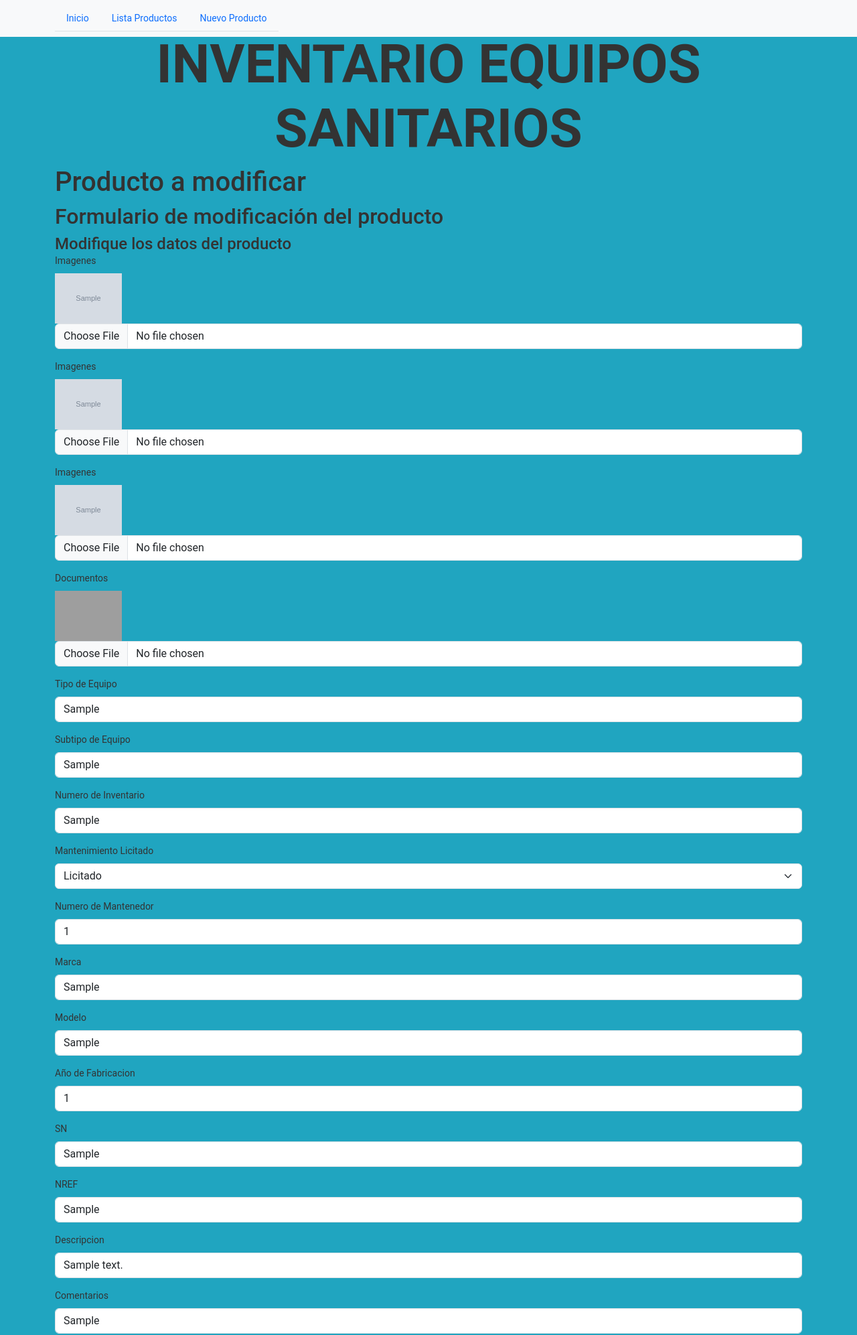
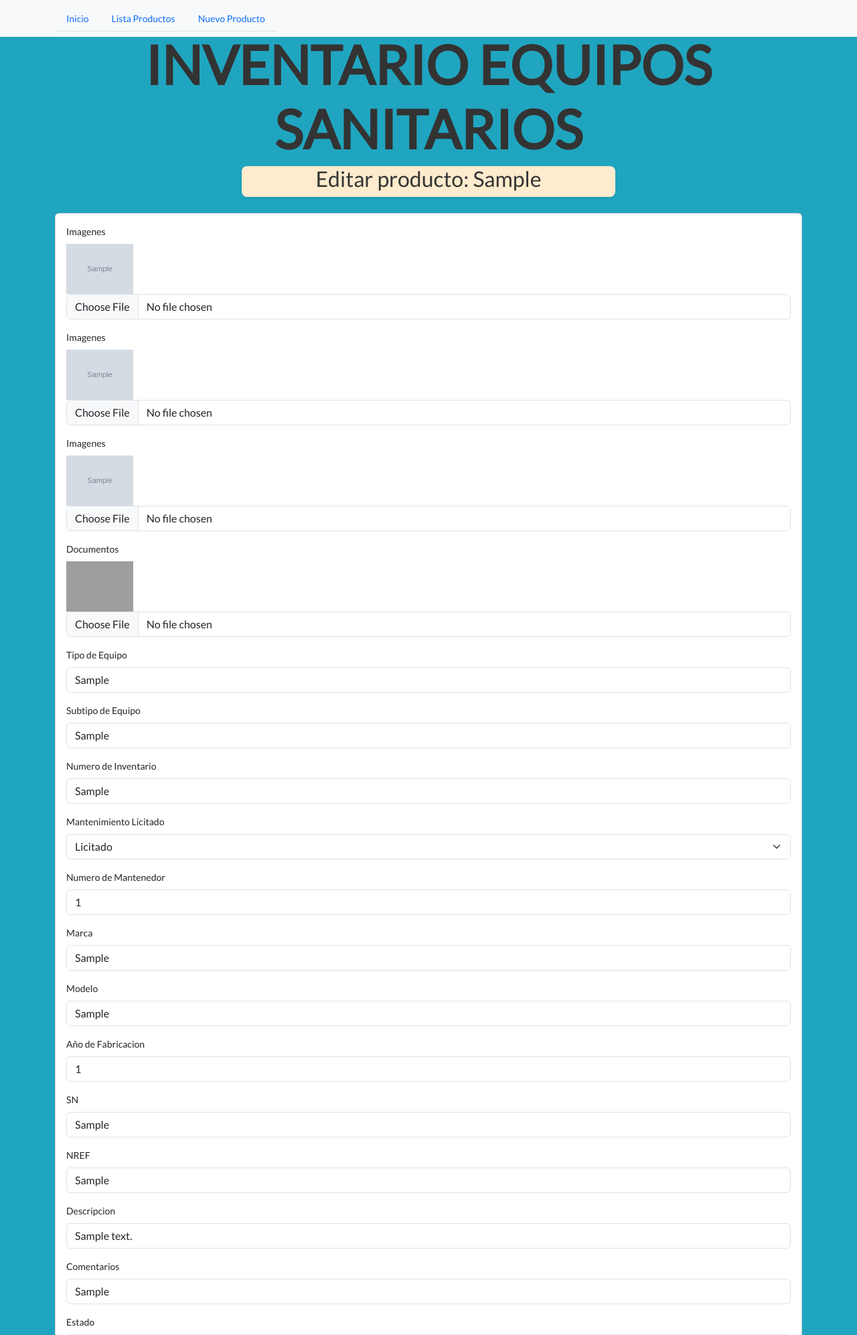
Before and after one commit to LazaroBC/inventarioAlmacen, a Django app: page /editarProducto/1 in a window 1280 px wide. Shown: the top 1993 px of the page at 67% size. Run offline with Django 4.2, Linux system fonts and the light colour scheme; tables that the repository leaves empty hold one stand-in row (values such as "Sample post"); grey boxes marked "Sample" are stand-in pictures; grey boxes are pictures that could not be loaded.

Commit message:
Cambios pequeños en vistas

```diff
--- a/almacen/static/css/estilos.css
+++ b/almacen/static/css/estilos.css
@@ -1,7 +1,3 @@
-body {
-    margin: 5% 5% 5% 5%;
-
-}
 
 .fondo {
     background-color: #20a5c0;
--- a/almacen/templates/base.html
+++ b/almacen/templates/base.html
@@ -13,7 +13,7 @@
     <title>{% block titulo %} {% endblock %}</title>
 </head>
 
-<body class="fondo">
+<body class="fondo" style="font-family: 'Lato';">
 
     <nav class="navbar navbar-expand navbar-light bg-light fixed-top">
         <div class="container">
--- a/almacen/templates/paginas/inicio.html
+++ b/almacen/templates/paginas/inicio.html
@@ -7,7 +7,7 @@
 {% block contenido %}
 <div class="p-5 mb-4 bg-light rounded-3">
     <div class="container-fluid py-5">
-        <h1 class="display-5 fw-bold text-center" style:"font-family: 'Lato';">Bienvenido al inventario de Productos Sanitarios</h1>
+        <h1 class="display-5 fw-bold text-center" style="font-family: 'Lato';">Bienvenido al inventario de Productos Sanitarios</h1>
         <p class="col-md-8 fs-4"></p>
         <div class="d-flex justify-content-between align-items-start">
             <div class="card mb-3 flex-fill" style="max-width: 540px;">
--- a/almacen/templates/paginas/productos/editarProducto.html
+++ b/almacen/templates/paginas/productos/editarProducto.html
@@ -4,14 +4,14 @@
 {% block titulo %} Editar producto {% endblock %}
 
 {% block contenido %}
-
-<h1>Producto a modificar</h1>
-<div clas="card">
-    <div class="card-header">
-        <h2>Formulario de modificación del producto</h2>
+<div class="d-flex justify-content-center align-items-center pb-4">
+    <div class="card-header text-center rounded-3 shadow-sm border-2 border-white"
+        style="background-color: blanchedalmond;width: 50%; font-family: 'Lato';">
+        <h2>Editar producto: {{ formulario.tipoEquipo.value }}</h2>
     </div>
+</div>
+<div class="card">
     <div class="card-body">
-        <h4 class="card-title">Modifique los datos del producto</h4>
         {% include "paginas/productos/form.html" %}
     </div>
 </div>
--- a/almacen/templates/paginas/productos/form.html
+++ b/almacen/templates/paginas/productos/form.html
@@ -33,8 +33,9 @@
         {% endif %}
     </div>
     <div class="col-12 help-text">
-        {{ campo.errors }}
-    </div>
-    {% endfor %}
-    <button type="submit" class="btn btn-success">Guardar</button>
+        {% if campo.errors %}
+        <div class="alert alert-danger" style="width: 40%;" role="alert">{{ campo.errors }}</div>
+        {% endif %}
+        {% endfor %}
+        <button type="submit" class="btn btn-success">Guardar</button>
 </form>
--- a/almacen/views.py
+++ b/almacen/views.py
@@ -32,5 +32,4 @@ def eliminarProducto(request,id):
 
 def mostrarProducto(request,id):
     producto = Producto.objects.all().filter(id=id)
-    print(producto.values())
     return render(request,'paginas/productos/mostrarProducto.html', {'producto':producto})
```
Also changed, not shown: almacen/templates/paginas/productos/mostrarProducto.html (+27 -11 lines), README.md.
